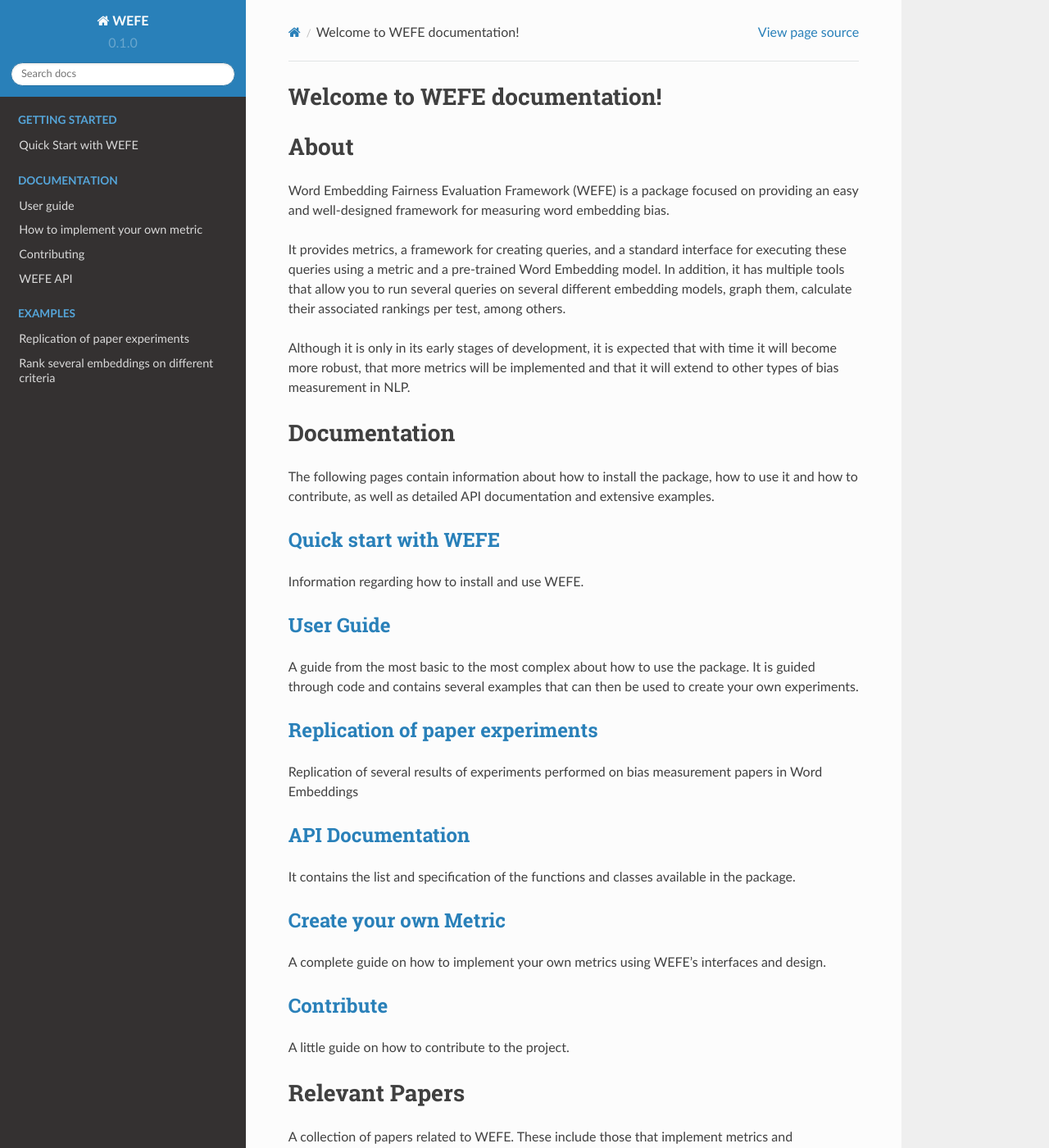
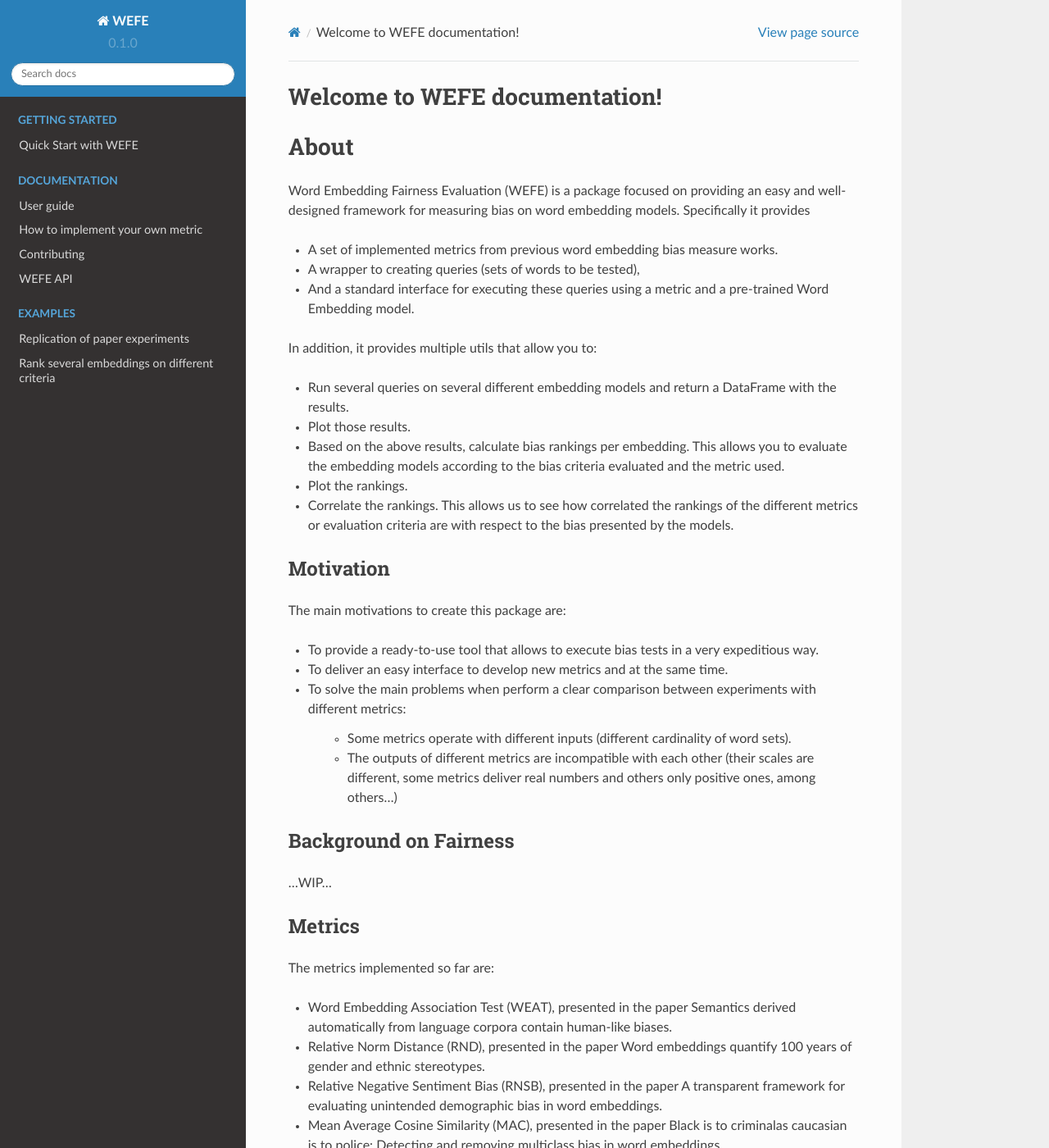
Before and after one commit to dccuchile/wefe, a Sphinx documentation site: the page built from doc/index.rst, in a window 1280 px wide and 1400 px high. Shown: the whole window at 82% size. Built offline with Sphinx 7.4.7 and the Read the Docs theme 2.0.0, drawn with Linux system fonts in a browser that asks for light colours; formulas are drawn with MathJax 3; some of the changed text lies outside the part shown.

Commit message:
Motivation and minor changes on documentation index

```diff
--- a/doc/index.rst
+++ b/doc/index.rst
@@ -34,10 +34,47 @@ Welcome to WEFE documentation!
 About
 =====
 
-Word Embedding Fairness Evaluation Framework (WEFE) is a package focused on providing an easy and well-designed framework for measuring word embedding bias.
+Word Embedding Fairness Evaluation (WEFE) is a package focused on providing an easy and well-designed framework for measuring bias on word embedding models.
+Specifically it provides
 
-It provides metrics, a framework for creating queries, and a standard interface for executing these queries using a metric and a pre-trained Word Embedding model.
-In addition, it has multiple tools that allow you to run several queries on several different embedding models, graph them, calculate their associated rankings per test, among others.
+- A set of implemented metrics from previous word embedding bias measure works.
+- A wrapper to creating queries (sets of words to be tested),
+- And a standard interface for executing these queries using a metric and a pre-trained Word Embedding model.
+
+In addition, it provides multiple utils that allow you to:
+
+- Run several queries on several different embedding models and return a DataFrame with the results.
+- Plot those results.
+- Based on the above results, calculate bias rankings per embedding. This allows you to evaluate the embedding models according to the bias criteria evaluated and the metric used.
+- Plot the rankings.
+- Correlate the rankings. This allows us to see how correlated the rankings of the different metrics or evaluation criteria are with respect to the bias presented by the models.
+
+Motivation
+----------
+
+The main motivations to create this package are:
+
+- To provide a ready-to-use tool that allows to execute bias tests in a very expeditious way.
+- To deliver an easy interface to develop new metrics and at the same time.
+- To solve the main problems when perform a clear comparison between experiments with different metrics:
+
+   - Some metrics operate with different inputs (different cardinality of word sets).
+   - The outputs of different metrics are incompatible with each other (their scales are different, some metrics deliver real numbers and others only positive ones, among others...)
+
+Background on Fairness
+----------------------
+
+...WIP...
+
+Metrics
+-------
+
+The metrics implemented so far are:
+
+- Word Embedding Association Test (WEAT), presented in the paper Semantics derived automatically from language corpora contain human-like biases.
+- Relative Norm Distance (RND), presented in the paper Word embeddings quantify 100 years of gender and ethnic stereotypes.
+- Relative Negative Sentiment Bias (RNSB), presented in the paper A transparent framework for evaluating unintended demographic bias in word embeddings.
+-  Mean Average Cosine Similarity (MAC), presented in the paper Black is to criminalas caucasian is to police: Detecting and removing multiclass bias in word embeddings.
 
 Although it is only in its early stages of development, it is expected that with time it will become more robust, that more metrics will be implemented and that it will extend to other types of bias measurement in NLP.
 
```
